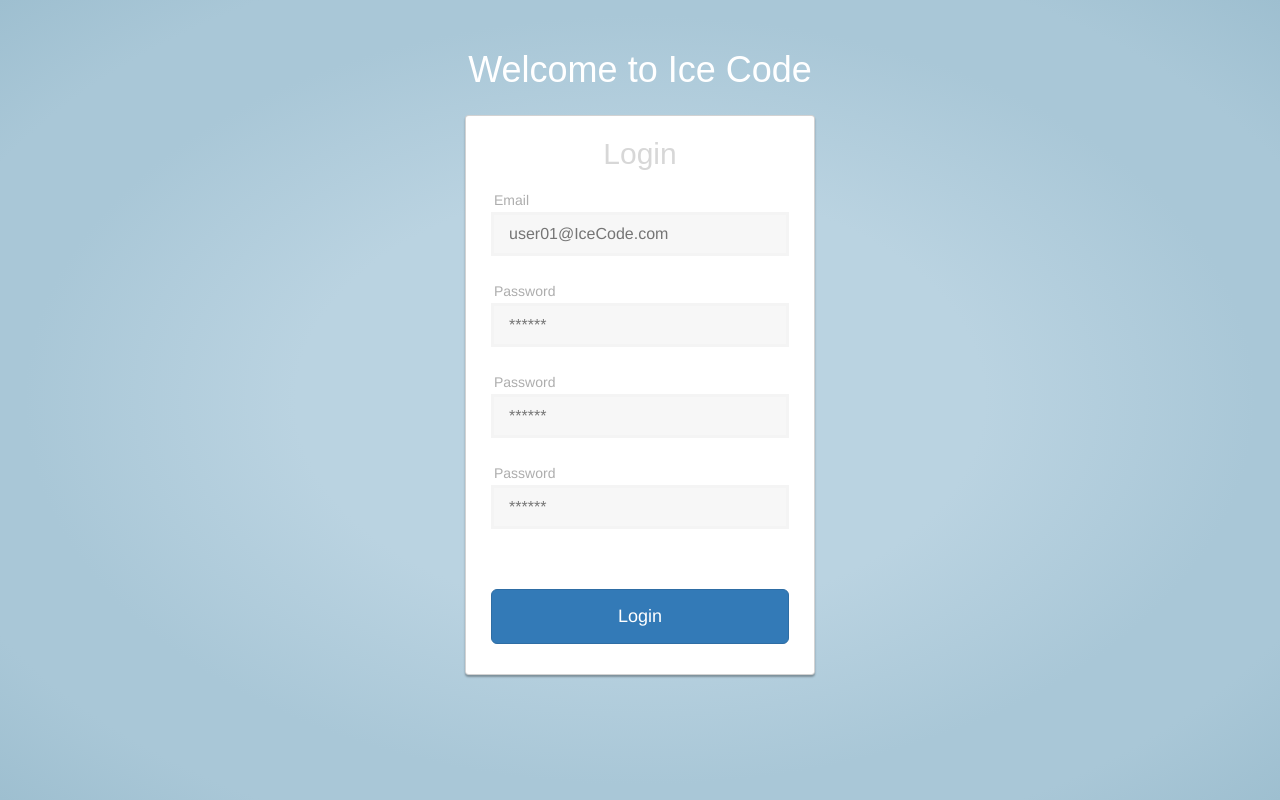
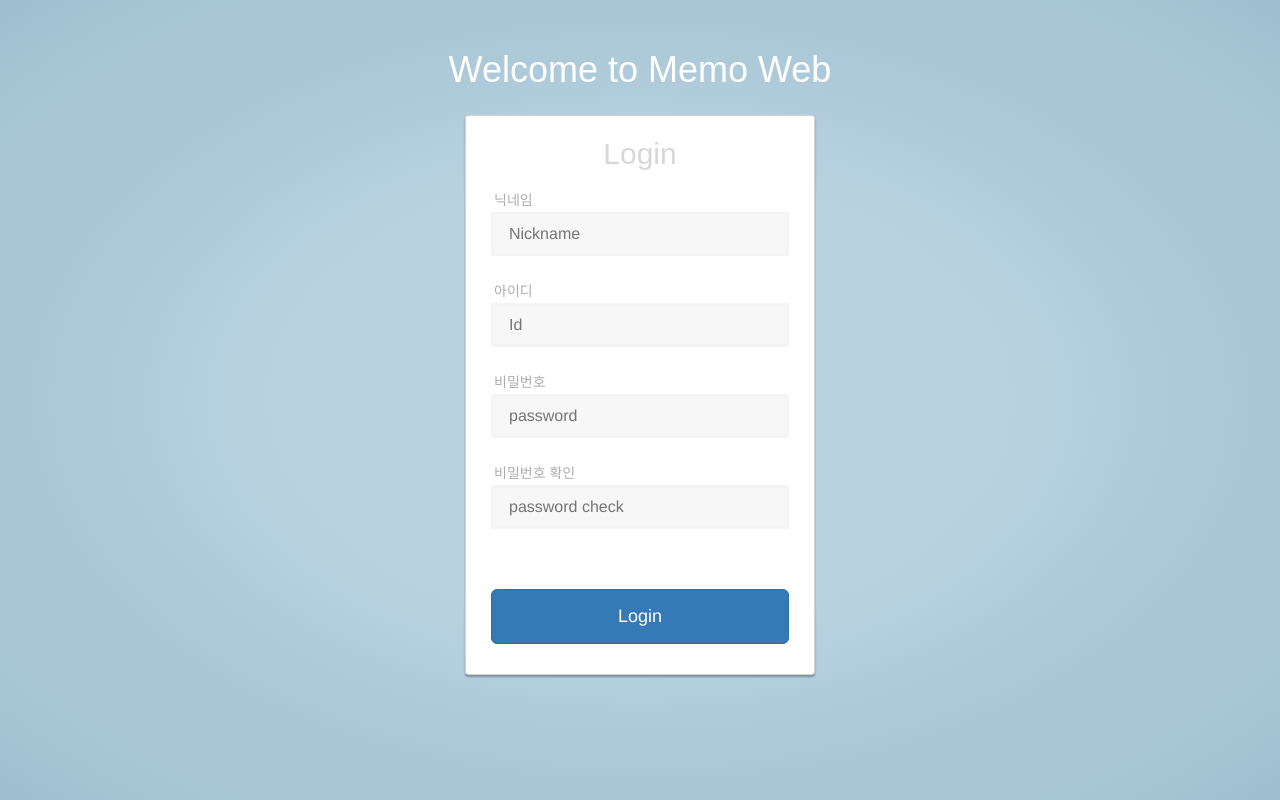
Before and after one commit to Chaeyeon1/memo_web, a React (Create React App) app in the folder memo_web/: page /register in a window 1280 px wide. Built offline with nearby package versions, Linux system fonts and the light colour scheme.

Commit message:
회원가입

```diff
--- a/memo_web/src/components/views/RegisterPage/RegisterPage.js
+++ b/memo_web/src/components/views/RegisterPage/RegisterPage.js
@@ -16,43 +16,44 @@ function LandingPage() {
       {/* <script>try{Typekit.load({ async: true });}catch(e){}</script> */}
 
       <div class="container">
-        <h1 class="welcome text-center">Welcome to Ice Code</h1>
+        <h1 class="welcome text-center">Welcome to Memo Web</h1>
         <div class="card card-container">
           <h2 class="login_title text-center">Login</h2>
 
           <form class="form-signin">
             <span id="reauth-email" class="reauth-email"></span>
-            <p class="input_title">Email</p>
+            <p class="input_title">닉네임</p>
             <input
               type="text"
               id="inputEmail"
               class="login_box"
-              placeholder="user01@IceCode.com"
+              placeholder="Nickname"
               required
               autofocus
             />
-            <p class="input_title">Password</p>
+            <p class="input_title">아이디</p>
+            <input
+              type="text"
+              id="inputEmail"
+              class="login_box"
+              placeholder="Id"
+              required
+              autofocus
+            />
+            <p class="input_title">비밀번호</p>
             <input
               type="password"
               id="inputPassword"
               class="login_box"
-              placeholder="******"
+              placeholder="password"
               required
             />
-            <p class="input_title">Password</p>
+            <p class="input_title">비밀번호 확인</p>
             <input
               type="password"
               id="inputPassword"
               class="login_box"
-              placeholder="******"
-              required
-            />
-            <p class="input_title">Password</p>
-            <input
-              type="password"
-              id="inputPassword"
-              class="login_box"
-              placeholder="******"
+              placeholder="password check"
               required
             />
             <div id="remember" class="checkbox">
```
